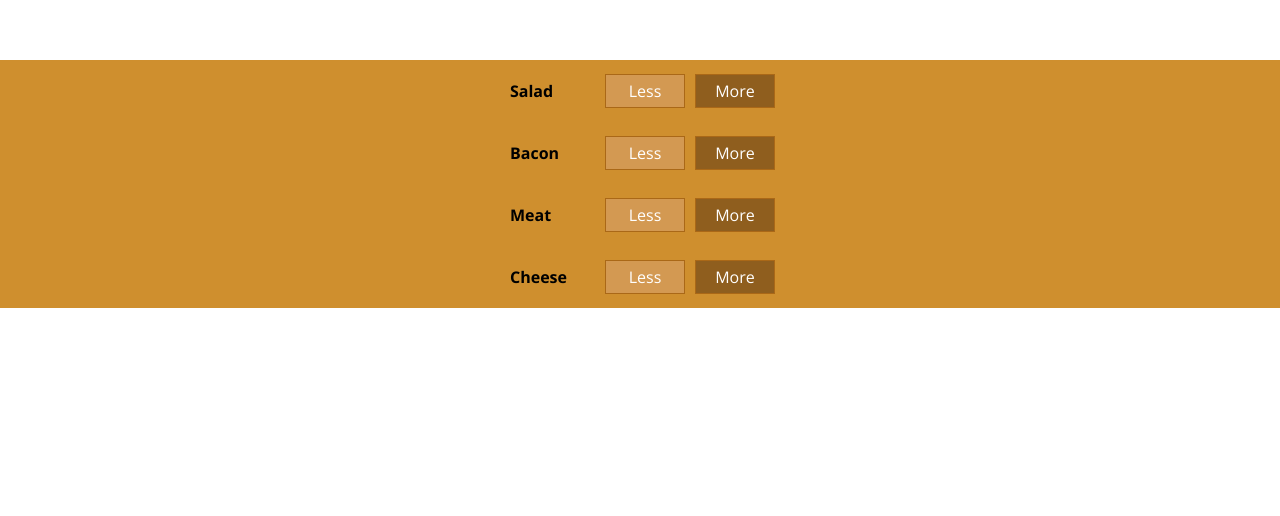
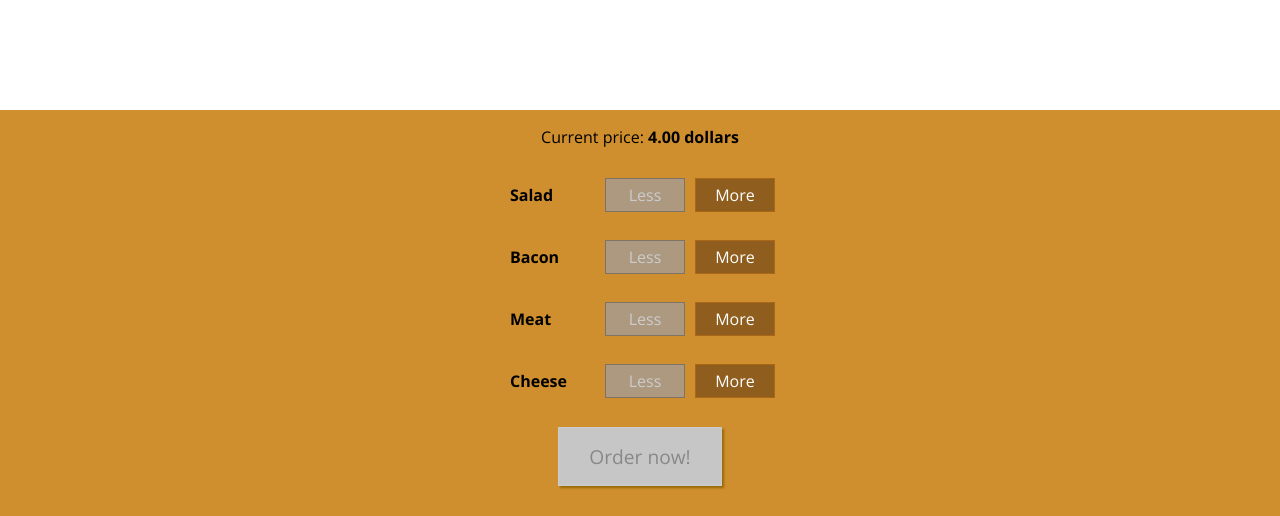
Before and after one commit to AnaGerhardt/burger-builder, a React app: page / in a window 1280 px wide. Shown: the part 578-1094 px from the top of the page. Before the commit the page ends 886 px from the top, so only its background shows below. Built offline with nearby package versions, Linux system fonts and the light colour scheme.

Commit message:
Add and remove ingredients working properly

```diff
--- a/src/components/Burger/BuildControls/BuildControl/BuildControl.js
+++ b/src/components/Burger/BuildControls/BuildControl/BuildControl.js
@@ -1,12 +1,15 @@
 import React from 'react'
 import './BuildControl.css'
 
-export const BuildControl = (props) => (
+export const BuildControl = (props) => {
+
+    return (
     <>
-    <div className='BuildControl'>
-        <div className='BuildControl Label'>{props.label}</div>
-        <button className='BuildControl Less'>Less</button>
-        <button className='BuildControl More'>More</button>
-    </div>
+        <div className='BuildControl'>
+            <div className='BuildControl Label'>{props.label}</div>
+            <button className='BuildControl Less' onClick={props.removed} disabled={props.disabled}>Less</button>
+            <button className='BuildControl More' onClick={props.added}>More</button>
+        </div>
     </>
-);
+    )
+}
--- a/src/components/Burger/BuildControls/BuildControls.css
+++ b/src/components/Burger/BuildControls/BuildControls.css
@@ -5,3 +5,46 @@
     flex-flow: column;
     align-items: center;
 }
+
+.OrderButton {
+    background-color: #DAD735;
+    outline: none;
+    cursor: pointer;
+    border: 1px solid #966909;
+    color: #966909;
+    font-family: inherit;
+    font-size: 1.2em;
+    padding: 15px 30px;
+    box-shadow: 2px 2px 2px #966909;
+    margin-top: 15px;
+    margin-bottom: 30px;
+}
+
+.OrderButton:hover, .OrderButton:active {
+    background-color: #A0DB41;
+    border: 1px solid #966909;
+    color: #966909;
+}
+
+.OrderButton:disabled {
+    background-color: #C7C6C6;
+    cursor: not-allowed;
+    border: 1px solid #ccc;
+    color: #888888;
+}
+
+.OrderButton:not(:disabled) {
+    animation: enable 0.3s linear;
+}
+
+@keyframes enable {
+    0% {
+        transform: scale(1);
+    }
+    60% {
+        transform: scale(1.1);
+    }
+    100% {
+        transform: scale(1);
+    }
+}
--- a/src/components/Burger/BuildControls/BuildControls.js
+++ b/src/components/Burger/BuildControls/BuildControls.js
@@ -15,9 +15,17 @@ export const BuildControls = (props) => {
     return (
     <>
         <div className='BuildControls'>
+            <p>Current price: <strong>{props.price.toFixed(2)} dollars </strong></p>
             {controls.map(ctrl => (
-                <BuildControl key={ctrl.label} label={ctrl.label} />
+                <BuildControl
+                    key={ctrl.label}
+                    label={ctrl.label}
+                    added={() => props.addIngredient(ctrl.type)}
+                    removed={() => props.removeIngredient(ctrl.type)}
+                    disabled={props.disabled[ctrl.type]}
+                />
             ))}
+            <button className='OrderButton' disabled={!props.purchasable}>Order now!</button>
         </div>
     </>
     )
--- a/src/components/Burger/Burger.js
+++ b/src/components/Burger/Burger.js
@@ -1,5 +1,5 @@
 import React from 'react'
-import { BurgerDiv } from './burger-style'
+import './burger.css'
 import { BurgerIngredient } from '../'
 
 export const Burger = (props) => {
@@ -19,10 +19,10 @@ export const Burger = (props) => {
     }
 
     return (
-        <BurgerDiv>
+        <div className='Burger'>
             <BurgerIngredient type="bread-top" />
             {ingredientsArray}
             <BurgerIngredient type="bread-bottom" />
-        </BurgerDiv>
+        </div>
     )
 }
--- a/src/components/Burger/burger-style.js
+++ /dev/null
@@ -1,26 +0,0 @@
-import styled from 'styled-components'
-
-export const BurgerDiv = styled.div`
-    width: 100%;
-    margin: auto;
-    height: 250px;
-    // overflow: scroll;
-    text-align: center;
-    font-weight: bold;
-    font-size: 1.2rem;
-
-    @media (min-width: 500px) and (min-height: 400px) {
-        width: 350px;
-        height: 300px;
-    }
-
-    @media (min-width: 500px) and (min-height: 401px) {
-        width: 450px;
-        height: 400px;
-    }
-
-    @media (min-width: 1000px) and (min-height: 700px) {
-        width: 700px;
-        height: 600px;
-    }
-`
--- /dev/null
+++ b/src/components/Burger/burger.css
@@ -0,0 +1,38 @@
+.Burger {
+    width: 100%;
+    margin: auto;
+    height: 250px;
+    overflow: scroll;
+    overflow-y: auto;
+    text-align: center;
+    font-weight: bold;
+    font-size: 1.2rem;
+}
+
+@media (max-width: 727px) {
+    .Burger {
+        width: 300px;
+        height: 300px;
+    }
+}
+
+@media (min-width: 728px) and (max-width: 1000px) {
+    .Burger {
+        width: 450px;
+        height: 450px;
+    }
+}
+
+@media (min-width: 1001px) and (max-width: 1600px) {
+    .Burger {
+        width: 650px;
+        height: 650px;
+    }
+}
+
+@media (min-width: 1601px) {
+    .Burger {
+        width: 850px;
+        height: 850px;
+    }
+}
--- a/src/components/Layout/Layout.js
+++ b/src/components/Layout/Layout.js
@@ -1,12 +1,11 @@
 import React from 'react'
-import { Content } from './layout-style'
 
 export const Layout = (props) => {
 
     return (
     <>
         <div>Toolbar, Sidedrawer, Backdrop</div>
-        <Content>{props.children}</Content>
+        <main style={{'marginTop':'16px'}}>{props.children}</main>
     </>
     )
 }
--- a/src/components/Layout/layout-style.js
+++ /dev/null
@@ -1,5 +0,0 @@
-import styled from 'styled-components';
-
-export const Content = styled.main`
-    margin-top: 16px;
-`
--- a/src/containers/BurgerBuilder/BurgerBuilder.js
+++ b/src/containers/BurgerBuilder/BurgerBuilder.js
@@ -2,6 +2,13 @@ import React, { useState } from 'react'
 import { Burger, BuildControls } from '../../components'
 
 export const BurgerBuilder = () => {
+
+    const INGREDIENT_PRICES = {
+        salad: 0.5,
+        cheese: 0.4,
+        meat: 1.3,
+        bacon: 0.7
+    }
 
     const [ingredientState, setIngredientState] = useState
     ({
@@ -11,10 +18,52 @@ export const BurgerBuilder = () => {
         meat: 0
     })
 
+    const [totalPrice, setTotalPrice] = useState(4)
+    const [purchasable, setPurchasable] = useState(false)
+
+    const addIngredient = (type) => {
+        let ingredientsCounter = ingredientState[type]
+        setIngredientState({ ...ingredientState, [type]: ingredientsCounter + 1 })
+        let priceCounter = totalPrice + INGREDIENT_PRICES[type]
+        setTotalPrice(priceCounter)
+        setPurchasable(true)
+    }
+
+    const removeIngredient = (type) => {
+        let ingredientsCounter = ingredientState[type]
+        ingredientsCounter > 0 ? (
+        setIngredientState({ ...ingredientState, [type]: ingredientsCounter - 1 }))
+        : null
+        let priceCounter = totalPrice - INGREDIENT_PRICES[type]
+        setTotalPrice(priceCounter)
+    }
+
+    const disabledButton = { ...ingredientState }
+    for (let key in disabledButton) {
+        disabledButton[key] = disabledButton[key] <= 0
+    }
+
+    const updatePurchasable = (ingredients) => {
+        let sum = Object.keys(ingredients) //transform object to array
+                .map(igKey => {
+                    return ingredients[igKey] //take the numbers array
+                })
+                .reduce ((sum, el) => { //reduce array to one number, summing all elements, starting with 0
+                    return sum + el //sum is the numbers array
+                }, 0)
+                setPurchasable(sum > 0)
+    }
+
     return (
         <>
             <Burger ingredients={ingredientState} />
-            <BuildControls />
+            <BuildControls
+                addIngredient={addIngredient}
+                removeIngredient={removeIngredient}
+                disabled={disabledButton}
+                price={totalPrice}
+                purchasable={purchasable}
+            />
         </>
     )
 }
```
